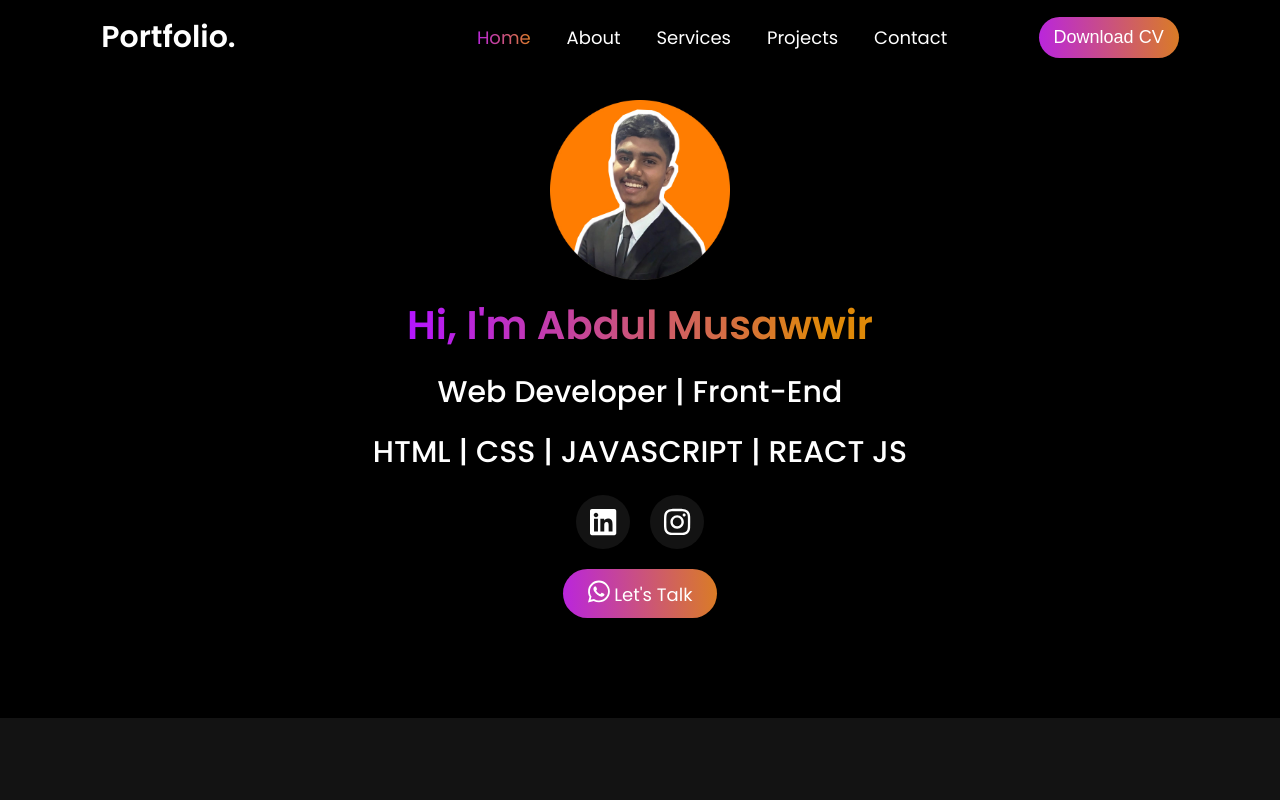
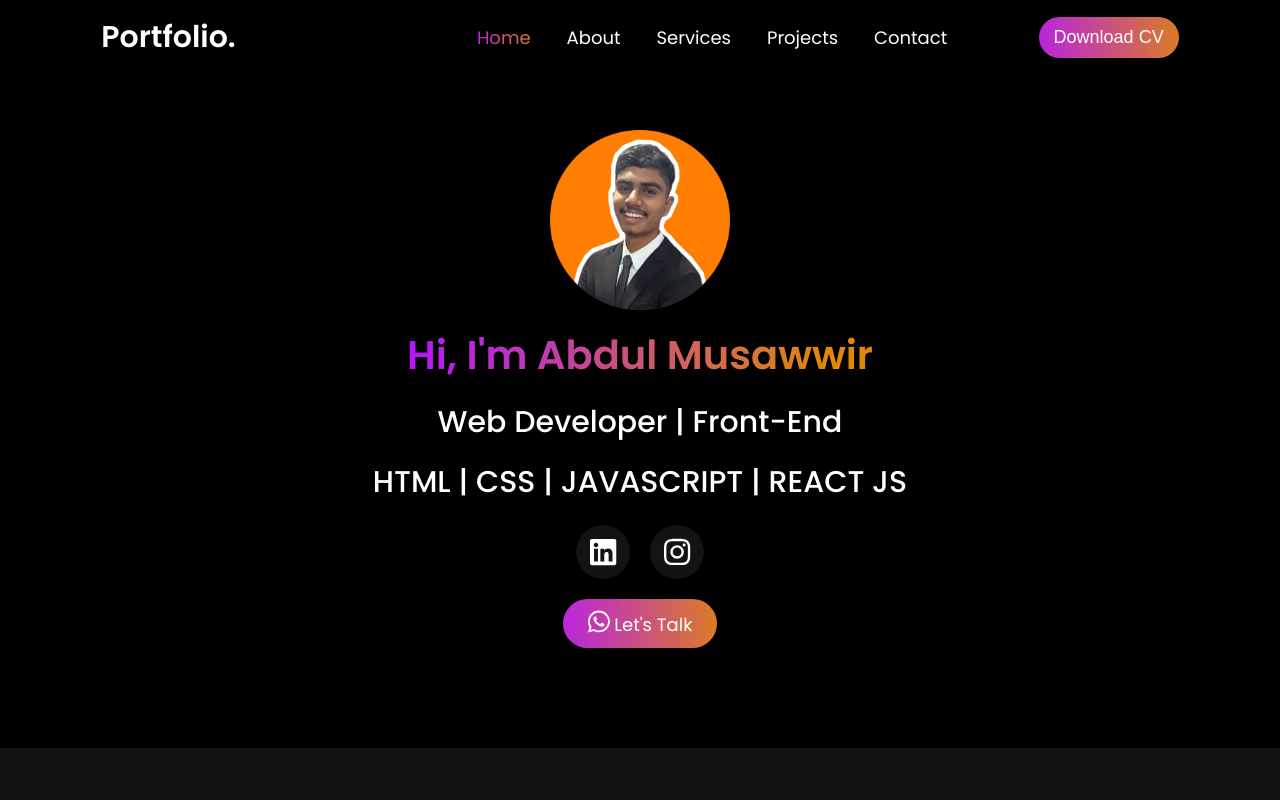
Before and after one commit to AbdulMusawwir77/Abdul-Portfolio, a React (Create React App) app: page / in a window 1280 px wide. Shown: the top 800 px of the page. Built offline with nearby package versions, Linux system fonts and the light colour scheme.

Commit message:
Initial commit

```diff
--- a/src/styles/Home.css
+++ b/src/styles/Home.css
@@ -10,7 +10,7 @@
   width: 100%;
   overflow: hidden;
   background-color: black;
-  padding: 0 0 100px;
+  padding: 30px 0 100px;
 }
 
 /* Image styling */
```
